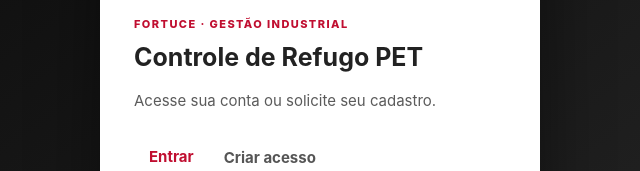
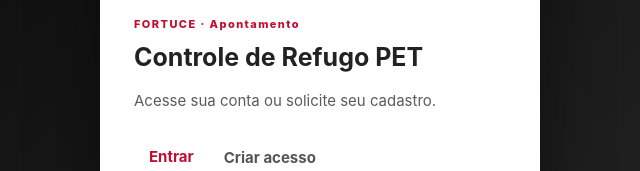
Before and after one commit to biel176389/Apontamento-Refugos-Fortuce, a plain HTML site: page index.html in a window 1280 px wide. Shown: the part 210-381 px from the top of the page, 320-960 px from the left. Drawn offline with nearby package versions, Linux system fonts and the light colour scheme; no server answers.

Commit message:
Update eyebrow text in index.html

```diff
--- a/index.html
+++ b/index.html
@@ -14,7 +14,7 @@
   <section id="authView" class="auth-wrap">
     <div class="auth-card">
       <img class="brand-logo login-logo" src="https://fortuce.com.br/wp-content/uploads/2022/05/favicon.png" alt="Símbolo FF da Fortuce">
-      <p class="eyebrow">FORTUCE · GESTÃO INDUSTRIAL</p>
+      <p class="eyebrow">FORTUCE · Apontamento</p>
       <h1>Controle de Refugo PET</h1>
       <p class="muted">Acesse sua conta ou solicite seu cadastro.</p>
       <div class="auth-tabs">
```
